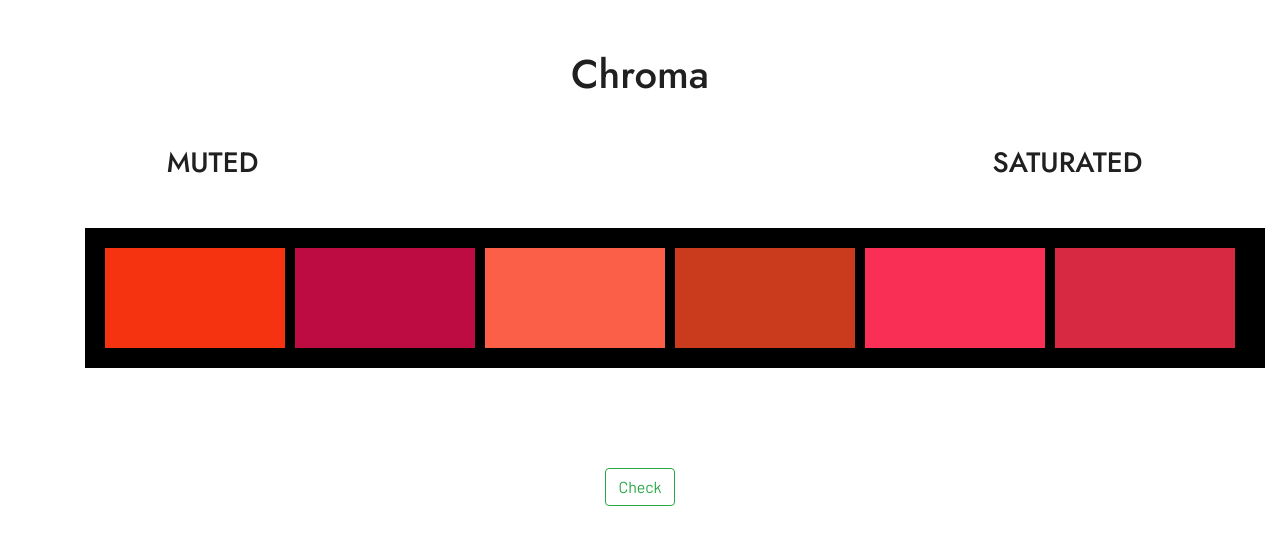
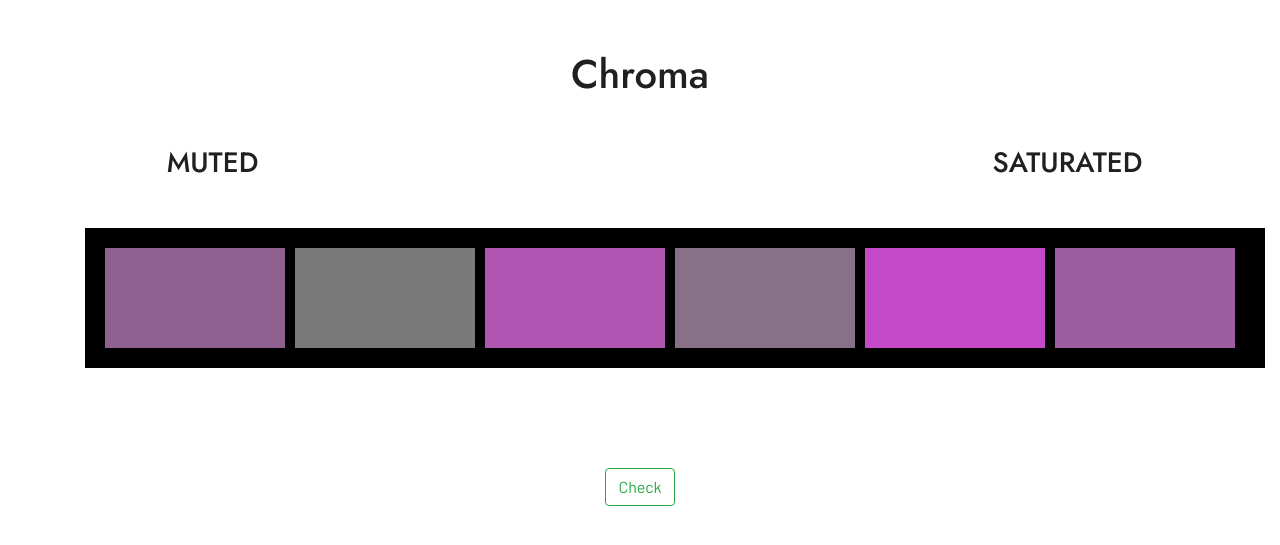
Before and after one commit to katyareichert/ColorAnalysisApp, a Flask app: page /reorder in a window 1280 px wide. Shown: the part 70-615 px from the top of the page. Run offline with Flask 3, Linux system fonts and the light colour scheme; some libraries are stand-ins or nearby versions.

Commit message:
Fix color block style

```diff
--- a/server.py
+++ b/server.py
@@ -53,8 +53,7 @@ def reorder():
         "title": "Chroma",
         "class1": "MUTED",
         "class2": "SATURATED",
-        "colors": ["f53310ff", "bd0c42ff", "fc5f47ff", "ca3b1eff", "fa2f56ff", "d72942ff"]
-# "colors": ["8f6190ff", "797979ff", "b055b1ff", "887086ff", "c44acaff", "9e5ca1ff"] real colors
+        "colors": ["8f6190ff", "797979ff", "b055b1ff", "887086ff", "c44acaff", "9e5ca1ff"]
     }
 
     return render_template('reorder.html', data=data)
--- a/static/main.css
+++ b/static/main.css
@@ -162,29 +162,3 @@ button {
 #check {
     margin-top: 80px;
 }
-
-/* COLORS */
-
-.f53310ff {
-    background-color: #f53310ff;
-}
-
-.bd0c42ff {
-    background-color: #bd0c42ff;
-}
-
-.fc5f47ff {
-    background-color: #fc5f47ff;
-}
-
-.ca3b1eff {
-    background-color: #Ca3b1eff;
-}
-
-.fa2f56ff {
-    background-color: #fa2f56ff;
-}
-
-.d72942ff {
-    background-color: #d72942ff;
-}
--- a/templates/color_columns.html
+++ b/templates/color_columns.html
@@ -6,7 +6,7 @@
         <h1>{{data.title}}</h1>
     </div>
 
-    <div class="row">
+    <div class="row bottom-margin">
         <div class="col-3">
             <h3 class="center">{{data.class1}}</h3>
             {{data.description1}}
@@ -14,13 +14,13 @@
         <div class="col-3 center padding">
             <div class="bottom-padding"></div>
             {% for color in data.colors1 %}
-                <div class="color_block {{color}}"></div>
+                <div class="color_block green" style="background-color: #{{color}};"></div>
             {% endfor %}
         </div>
         <div class="col-3 center padding">
             <div class="bottom-padding"></div>
             {% for color in data.colors2 %}
-                <div class="color_block {{color}}"></div>
+                <div class="color_block" style="background-color: #{{color}};"></div>
             {% endfor %}
         </div>
         <div class="col-3">
--- a/templates/drag_and_drop.html
+++ b/templates/drag_and_drop.html
@@ -14,7 +14,7 @@
         <div class="col-6 center padding">
             <div class="light bottom-padding">drag and drop</div>
             {% for color in data.colors %}
-                <div class="draggable color_block {{color}}"></div>
+                <div class="draggable color_block" style="background-color: #{{color}};"></div>
             {% endfor %}
         </div>
         <div class="col-3 center">
--- a/templates/reorder.html
+++ b/templates/reorder.html
@@ -18,7 +18,7 @@
 
     <div class="order-container bottom-margin">
         {% for color in data.colors %}
-            <div class="reorder color_block {{color}}"></div>
+            <div class="reorder color_block" style="background-color: #{{color}};"></div>
         {% endfor %}
     </div>
 
```
